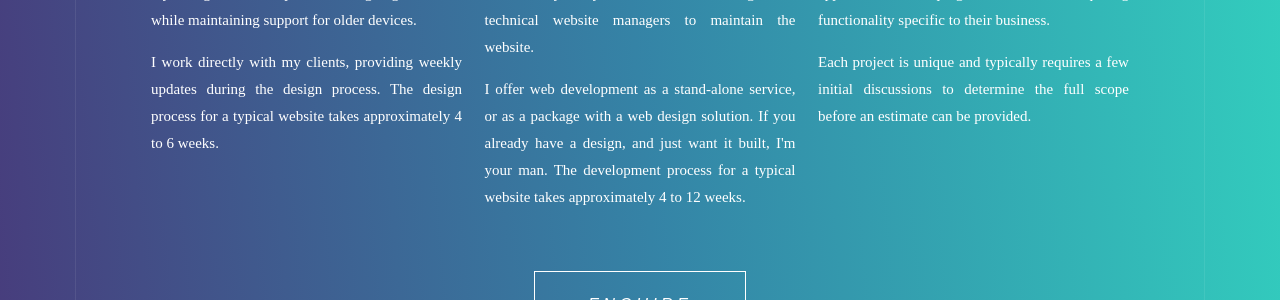
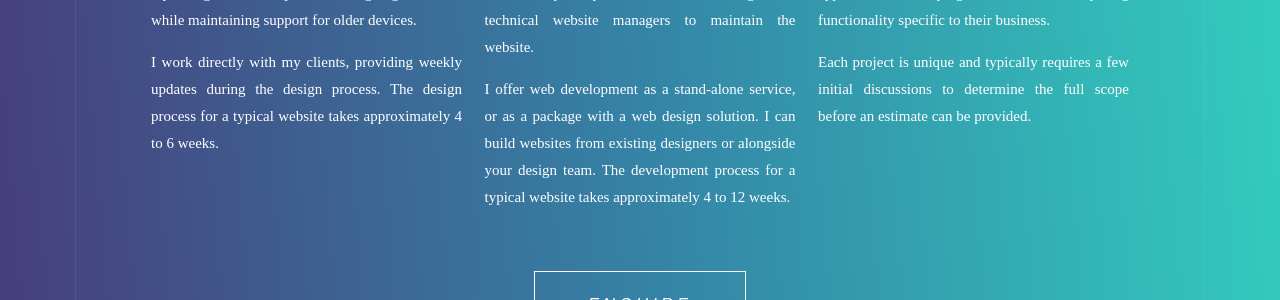
Before and after one commit to jwhayman/jwhayman.github.io, a Jekyll site: the page built from index.md, in a window 1280 px wide. Shown: the part 576-876 px from the top of the page. Built offline with Jekyll 4.4.1, drawn with Linux system fonts in a browser that asks for light colours; nearby versions of some CDN libraries.

Commit message:
updated web development copy

```diff
--- a/_layouts/default.html
+++ b/_layouts/default.html
@@ -46,7 +46,7 @@
                         <h4>Web development</h4>
                         <p>Building websites has been a passion of mine since I was a teenager. I develop websites using solid, industry-standard platforms and technologies.</p>
                         <p>My technologies of choice, WordPress, Shopify and Laravel, provide my clients with all the functionality they need while allowing non-technical website managers to maintain the website.</p>
-                        <p>I offer web development as a stand-alone service, or as a package with a web design solution. If you already have a design, and just want it built, I'm your man. The development process for a typical website takes approximately 4 to 12 weeks.</p>
+                        <p>I offer web development as a stand-alone service, or as a package with a web design solution. I can build websites from existing designers or alongside your design team. The development process for a typical website takes approximately 4 to 12 weeks.</p>
                     </div>
                     <div class="service">
                         <h4>Custom solutions</h4>
```
